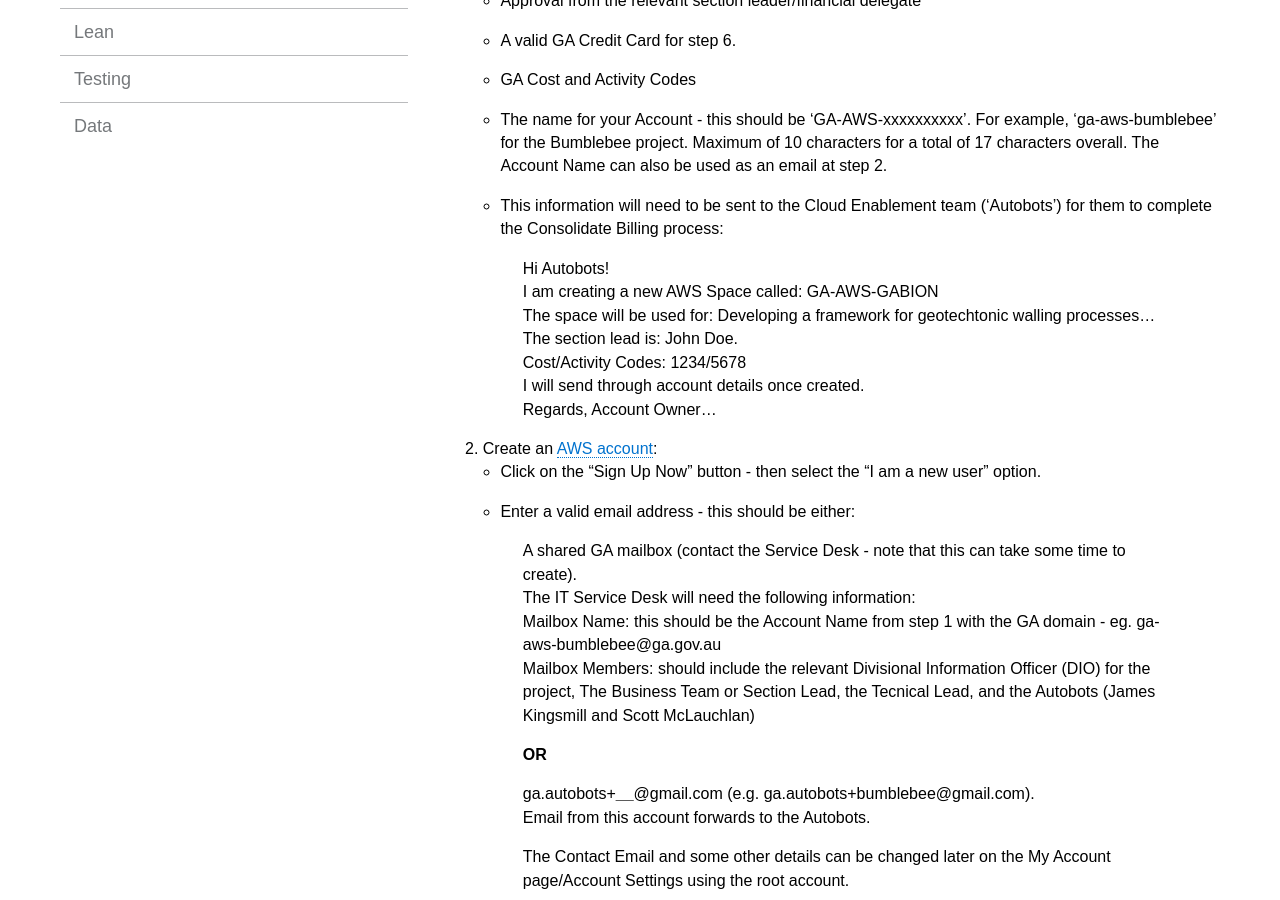
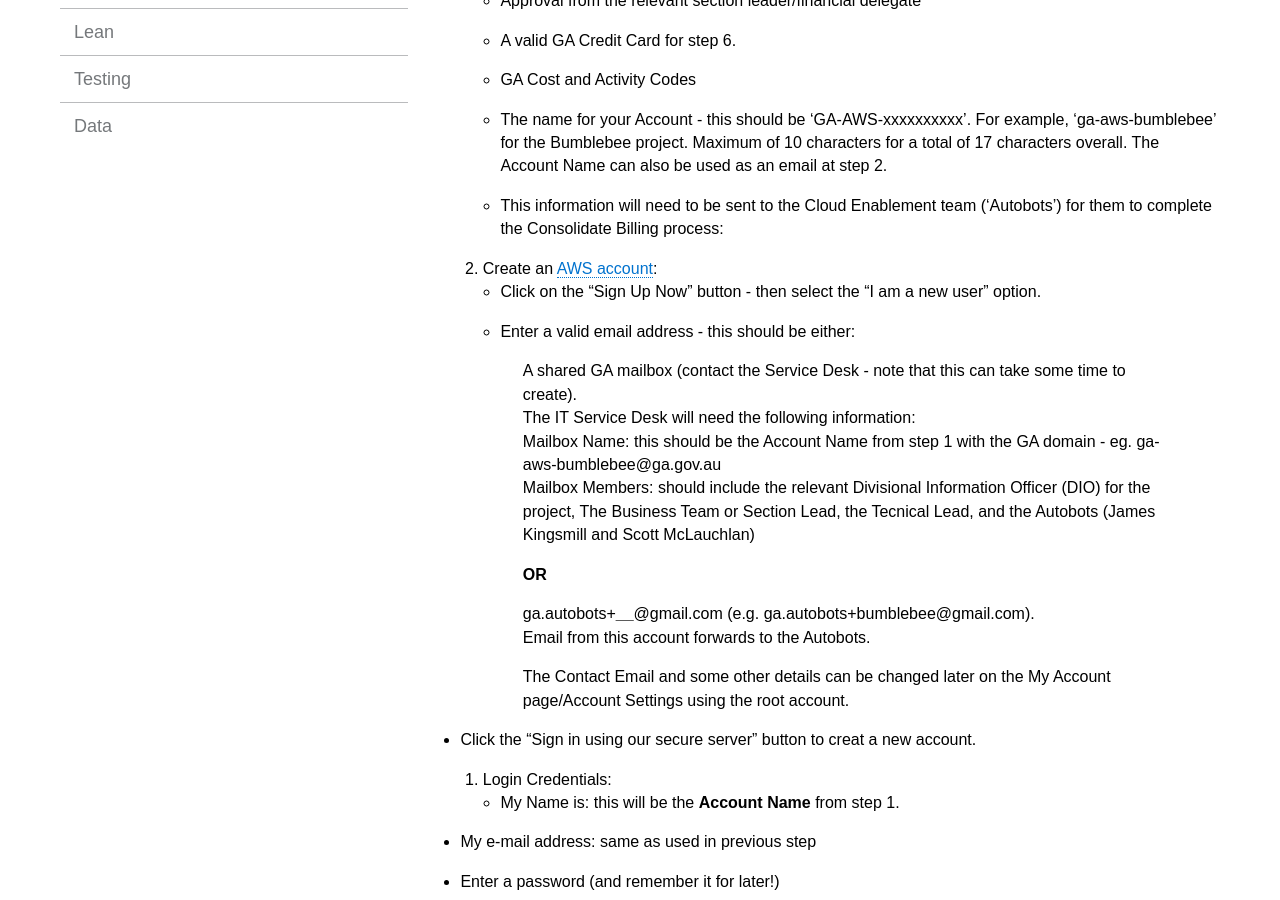
Before and after one commit to GeoscienceAustralia/cloud, a Jekyll site: the page built from docs/_pages/setting_up_index.md, in a window 1280 px wide and 900 px high, scrolled down 607 px. Built offline with Jekyll 4.4.1, drawn with Linux system fonts in a browser that asks for light colours.

Commit message:
Update setting_up_index.md

```diff
--- a/docs/_pages/setting_up_index.md
+++ b/docs/_pages/setting_up_index.md
@@ -23,14 +23,6 @@
   * GA Cost and Activity Codes
   * The name for your Account - this should be 'GA-AWS-xxxxxxxxxx'. For example, 'ga-aws-bumblebee' for the Bumblebee project. Maximum of 10 characters for a total of 17 characters overall. The Account Name can also be used as an email at step 2.
   * This information will need to be sent to the Cloud Enablement team ('Autobots') for them to complete the Consolidate Billing process:
-
-   > Hi Autobots!
-   > I am creating a new AWS Space called: GA-AWS-GABION
-   > The space will be used for: Developing a framework for geotechtonic walling processes...
-   > The section lead is:  John Doe.
-   > Cost/Activity Codes: 1234/5678
-   > I will send through account details once created.
-   > Regards, Account Owner...
 
 2. Create an [AWS account](https://aws.amazon.com/resources/create-account/):
  * Click on the "Sign Up Now" button - then select the "I am a new user" option.
```
